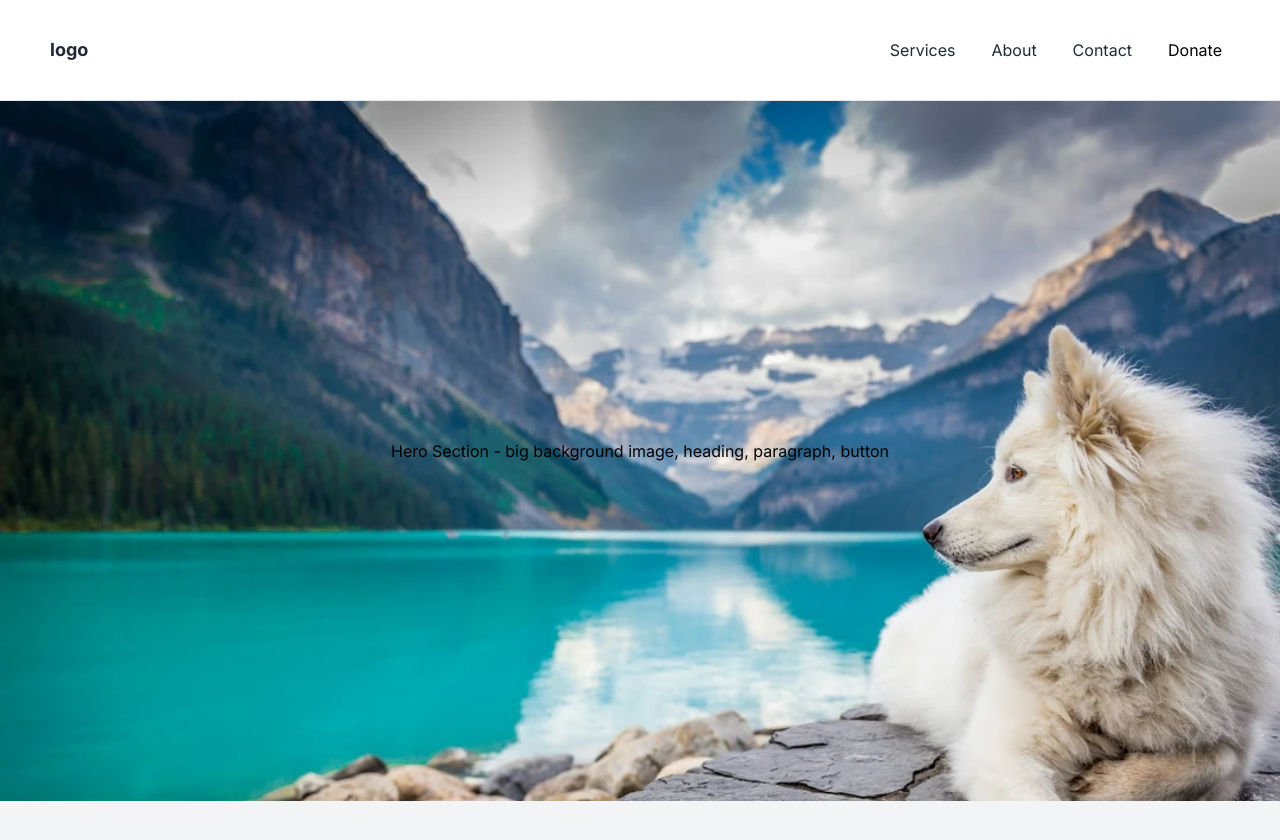
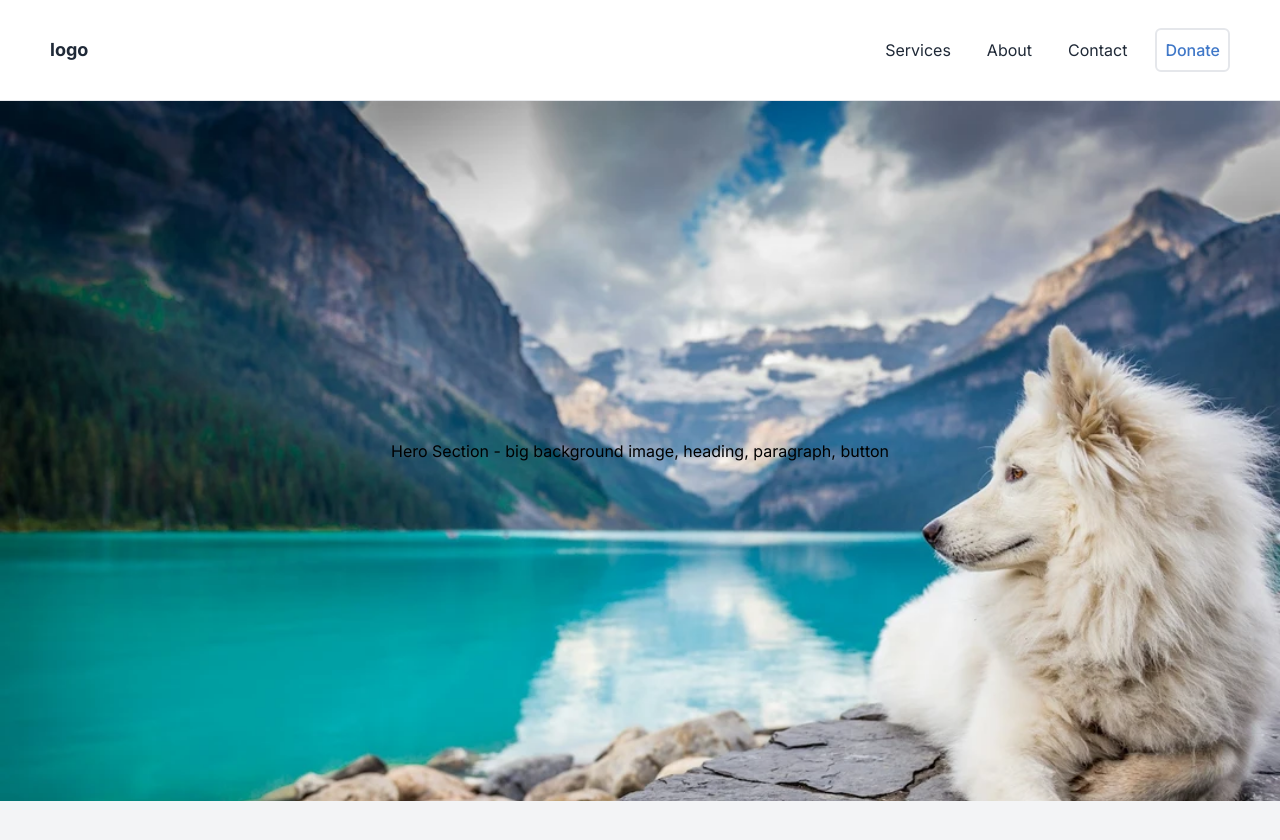
Before and after one commit to Endeyr/small-business-webpage, a Next.js app: page / in a window 1280 px wide. Shown: the top 840 px of the page. Built offline with nearby package versions, Linux system fonts and the light colour scheme.

Commit message:
add classname to props

```diff
--- a/app/ui/button/index.tsx
+++ b/app/ui/button/index.tsx
@@ -23,19 +23,32 @@ type BaseButtonProps = ButtonHTMLAttributes<HTMLButtonElement>
 // Overload signatures for button component
 type ButtonComponent = {
 	(
-		props: BaseButtonProps & { variant?: 'primary'; colors?: PrimaryColors }
+		props: BaseButtonProps & {
+			variant?: 'primary'
+			colors?: PrimaryColors
+			className: string
+		}
 	): JSX.Element
 	(
-		props: BaseButtonProps & { variant: 'secondary'; colors?: SecondaryColors }
+		props: BaseButtonProps & {
+			variant: 'secondary'
+			colors?: SecondaryColors
+			className: string
+		}
 	): JSX.Element
 	(
-		props: BaseButtonProps & { variant: 'tertiary'; colors?: TertiaryColors }
+		props: BaseButtonProps & {
+			variant: 'tertiary'
+			colors?: TertiaryColors
+			className: string
+		}
 	): JSX.Element
 }
 
 const Button: ButtonComponent = ({
 	variant = 'primary',
 	colors = {},
+	className,
 	...props
 }) => {
 	// Base Classes
@@ -69,7 +82,7 @@ const Button: ButtonComponent = ({
 
 	// npm i tailwind-merge
 	// Merge the base classes with the variant classes and any additional classes
-	const mergedClasses = twMerge([baseClasses, variantClasses])
+	const mergedClasses = twMerge([baseClasses, variantClasses, className])
 
 	return <button className={mergedClasses} {...props} />
 }
```
